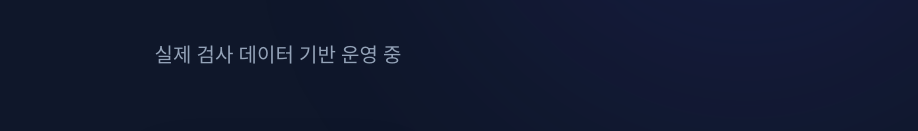
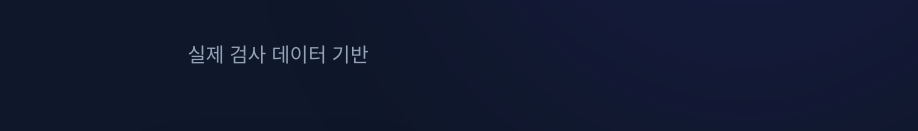
Before and after one commit to chrome2593/dtro-eles-system, a React (Vite) app: page / in a window 1280 px wide. Shown: the part 357-488 px from the top of the page, without its empty margins (362-1280 px from the left). Built offline with nearby package versions, Linux system fonts and the light colour scheme.

Commit message:
Update App.jsx

```diff
--- a/src/App.jsx
+++ b/src/App.jsx
@@ -111,7 +111,7 @@ const App = () => {
         <div className="max-w-2xl w-full relative z-10">
           <div className="mb-8 px-5 py-2 bg-indigo-500/10 border border-indigo-500/20 rounded-full inline-block"><span className="text-indigo-400 text-[11px] font-black uppercase tracking-[0.4em]">DTRO Management System</span></div>
           <h1 className="text-6xl md:text-8xl font-black text-white mb-10 tracking-tighter leading-[1.1]">DTRO <br /><span className="text-indigo-500">승강기 관리</span></h1>
-          <p className="text-slate-400 text-lg md:text-xl mb-16 font-medium leading-relaxed">실제 검사 데이터 기반 운영 중</p>
+          <p className="text-slate-400 text-lg md:text-xl mb-16 font-medium leading-relaxed">실제 검사 데이터 기반</p>
           <button onClick={() => setIsPwModalOpen(true)} className="group px-20 py-6 bg-white text-slate-950 rounded-full font-black text-xl hover:scale-105 active:scale-95 transition-all flex items-center gap-4 mx-auto shadow-2xl">조회 시작 <Lock size={22} className="text-red-500" /></button>
           <div className="mt-32 text-slate-800 text-[10px] font-bold uppercase tracking-[0.4em]">DAEGU TRANSPORTATION CORPORATION © 2026</div>
         </div>
```
